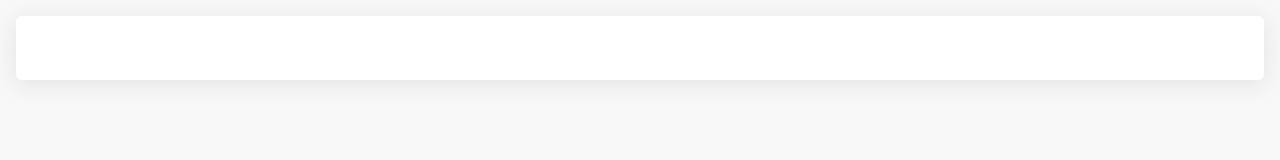
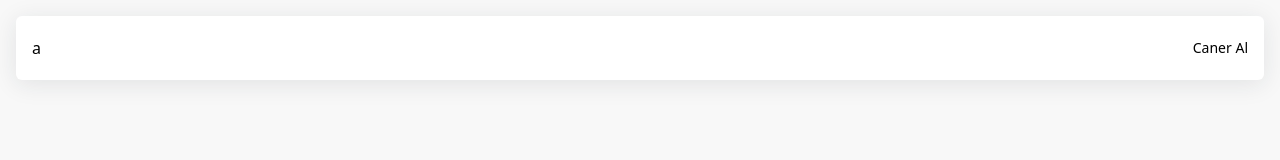
Before and after one commit to caneral/dummywebsite, a React (Create React App) app: page / in a window 1280 px wide. Shown: the top 160 px of the page. Built offline with nearby package versions, Linux system fonts and the light colour scheme.

Commit message:
Navbar edited.

```diff
--- a/src/components/navbar/index.js
+++ b/src/components/navbar/index.js
@@ -2,11 +2,19 @@ import React from "react";
 
 const Navbar = () => {
   return (
-    <div className="flex bg-white rounded-md h-16 shadow-all">
+    <div className="flex items-center justify-between px-4 bg-white rounded-md h-16 shadow-all">
       {/* Left side */}
-      <div></div>
+      <div>
+        a
+      </div>
       {/* Right side */}
-      <div></div>
+      <div>
+        <div>
+        <p className="text-sm font-medium text-black font-sans leading-3">
+          Caner Al
+        </p>
+        </div>
+      </div>
     </div>
   );
 };
```
